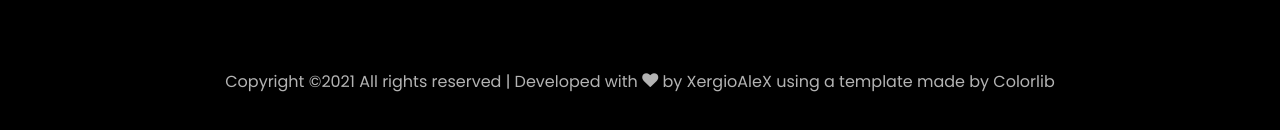
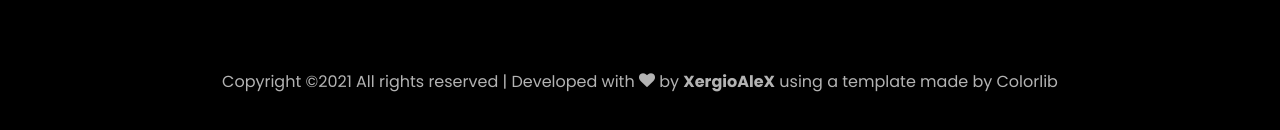
Before and after one commit to xergioalex/kathelopez.com, a website: page index.html in a window 1280 px wide. Shown: the part 7284-7414 px from the top of the page. Drawn offline with Linux system fonts and the light colour scheme; files whose address does not match are found by name.

Commit message:
Update index.html

```diff
--- a/index.html
+++ b/index.html
@@ -528,7 +528,7 @@
           <div class="col-md-12 text-center">
 
             <p><!-- Link back to Colorlib can't be removed. Template is licensed under CC BY 3.0. -->
-						Copyright &copy;<script>document.write(new Date().getFullYear());</script> All rights reserved | Developed with <i class="icon-heart color-danger" aria-hidden="true"></i> by <a href="https://xergioalex.com" target="_blank">XergioAleX</a> using a template made by <a href="https://colorlib.com" target="_blank">Colorlib</a>
+						Copyright &copy;<script>document.write(new Date().getFullYear());</script> All rights reserved | Developed with <i class="icon-heart color-danger" aria-hidden="true"></i> by <strong><a href="https://xergioalex.com" target="_blank">XergioAleX</a></strong> using a template made by <a href="https://colorlib.com" target="_blank">Colorlib</a>
 						<!-- Link back to Colorlib can't be removed. Template is licensed under CC BY 3.0. --></p>
           </div>
         </div>
```
